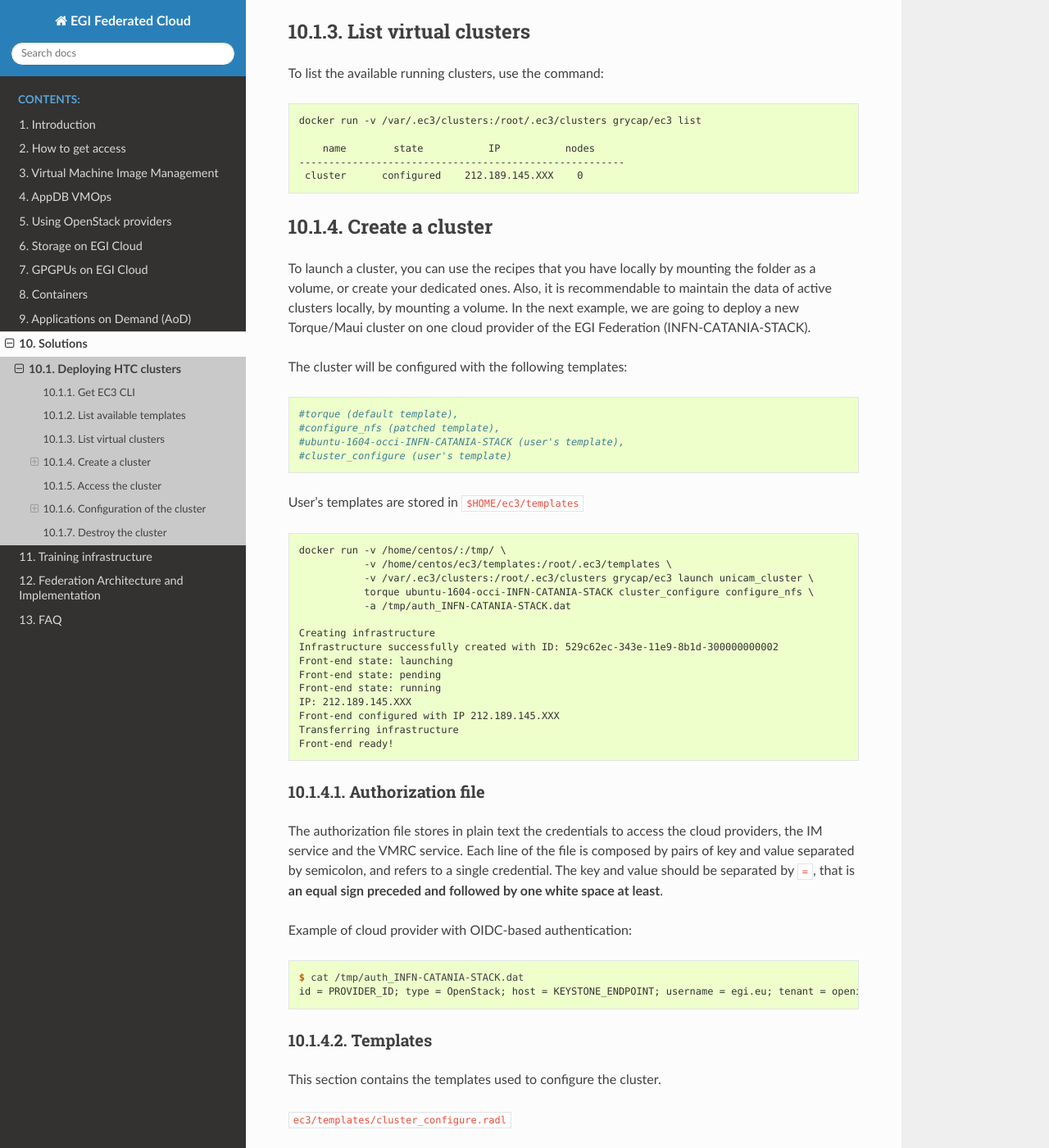
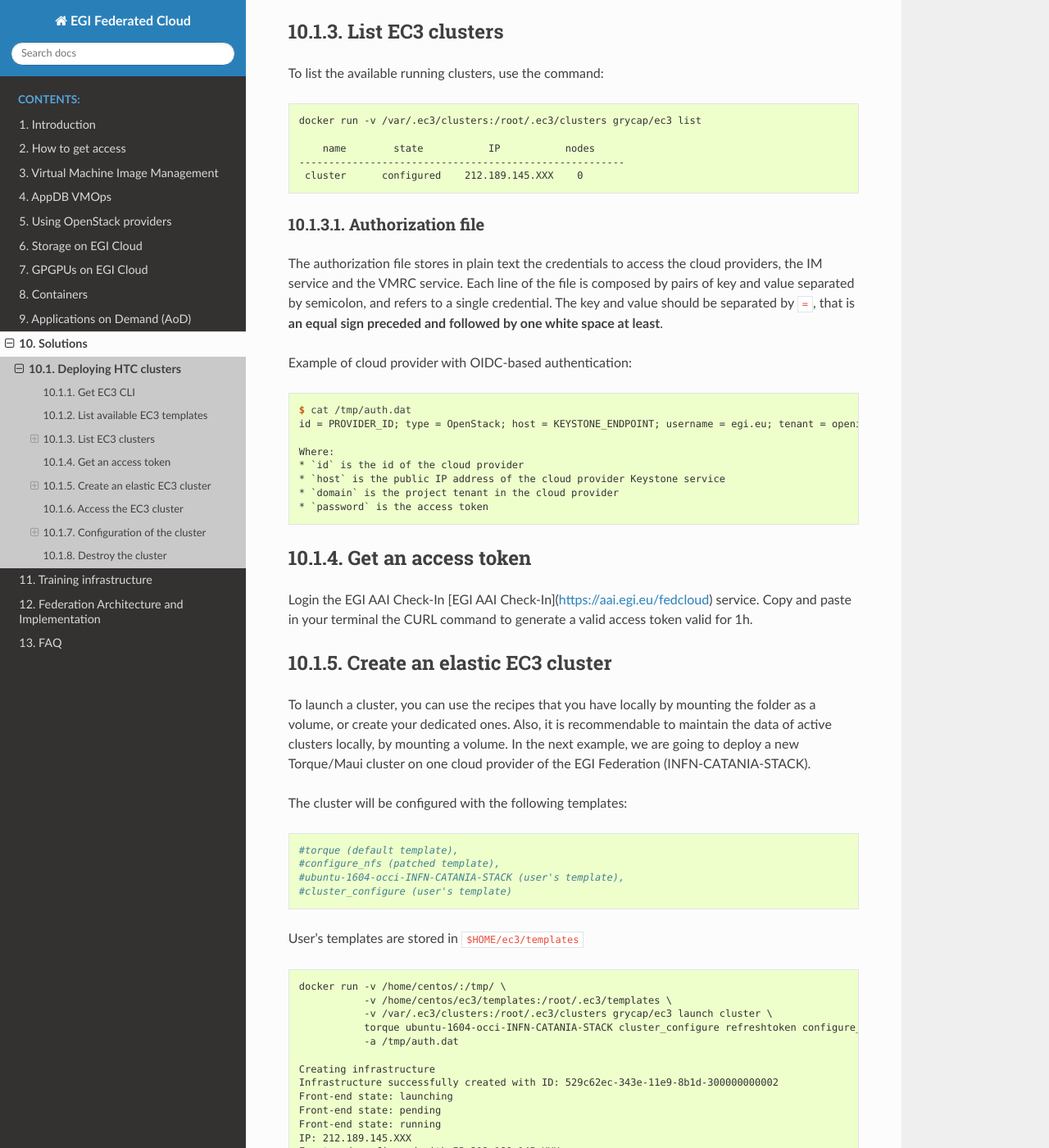
Before and after one commit to EGI-Federation/fedcloud-documentation, a Sphinx documentation site: the page built from source/solutions/htc.rst, in a window 1280 px wide and 1400 px high, scrolled down 892 px. Shown: the whole window at 82% size. Built offline with Sphinx 7.4.7 and the Read the Docs theme 2.0.0, drawn with Linux system fonts in a browser that asks for light colours; some of the changed text lies outside the part shown.

Commit message:
Update htc.rst (#24)

```diff
--- a/source/solutions/htc.rst
+++ b/source/solutions/htc.rst
@@ -17,8 +17,8 @@ used instead of installing the CLI. You can download it with
 
 That will allow you to exploit all the potential of EC3 from your computer.
 
-List available templates
-------------------------
+List available EC3 templates
+----------------------------
 
 To list the available templates, use the command:
 
@@ -42,8 +42,8 @@ To list the available templates, use the command:
    ubuntu-azure        images      Ubuntu 12.04 amd64 on Azure.
    ubuntu-ec2          images      Ubuntu 14.04 amd64 on EC2.
 
-List virtual clusters
----------------------
+List EC3 clusters
+------------------
 
 To list the available running clusters, use the command:
 
@@ -55,8 +55,36 @@ To list the available running clusters, use the command:
    -------------------------------------------------------
     cluster      configured    212.189.145.XXX    0
 
-Create a cluster
-----------------
+
+Authorization file
+^^^^^^^^^^^^^^^^^^
+
+The authorization file stores in plain text the credentials to access the cloud
+providers, the IM service and the VMRC service. Each line of the file is
+composed by pairs of key and value separated by semicolon, and refers to a
+single credential. The key and value should be separated by ``=``, that is
+**an equal sign preceded and followed by one white space at least**.
+
+Example of cloud provider with OIDC-based authentication:
+
+.. code-block:: console
+
+   $ cat /tmp/auth.dat
+   id = PROVIDER_ID; type = OpenStack; host = KEYSTONE_ENDPOINT; username = egi.eu; tenant = openid; domain = DOMAIN_NAME; auth_version = 3.x_oidc_access_token; password = OIDC_ACCESS_TOKEN
+
+   Where:
+   * `id` is the id of the cloud provider
+   * `host` is the public IP address of the cloud provider Keystone service
+   * `domain` is the project tenant in the cloud provider
+   * `password` is the access token
+
+Get an access token
+-------------------
+Login the EGI AAI Check-In [EGI AAI Check-In](https://aai.egi.eu/fedcloud) service.
+Copy and paste in your terminal the CURL command to generate a valid access token valid for 1h.
+
+Create an elastic EC3 cluster
+-----------------------------
 
 To launch a cluster, you can use the recipes that you have locally by mounting
 the folder as a volume, or create your dedicated ones. Also, it is
@@ -79,9 +107,9 @@ User’s templates are stored in ``$HOME/ec3/templates``
 
    docker run -v /home/centos/:/tmp/ \
               -v /home/centos/ec3/templates:/root/.ec3/templates \
-              -v /var/.ec3/clusters:/root/.ec3/clusters grycap/ec3 launch unicam_cluster \
-              torque ubuntu-1604-occi-INFN-CATANIA-STACK cluster_configure configure_nfs \
-              -a /tmp/auth_INFN-CATANIA-STACK.dat
+              -v /var/.ec3/clusters:/root/.ec3/clusters grycap/ec3 launch cluster \
+              torque ubuntu-1604-occi-INFN-CATANIA-STACK cluster_configure refreshtoken configure_nfs \
+              -a /tmp/auth.dat
 
    Creating infrastructure
    Infrastructure successfully created with ID: 529c62ec-343e-11e9-8b1d-300000000002
@@ -93,22 +121,6 @@ User’s templates are stored in ``$HOME/ec3/templates``
    Transferring infrastructure
    Front-end ready!
 
-Authorization file
-^^^^^^^^^^^^^^^^^^
-
-The authorization file stores in plain text the credentials to access the cloud
-providers, the IM service and the VMRC service. Each line of the file is
-composed by pairs of key and value separated by semicolon, and refers to a
-single credential. The key and value should be separated by ``=``, that is
-**an equal sign preceded and followed by one white space at least**.
-
-Example of cloud provider with OIDC-based authentication:
-
-.. code-block:: console
-
-   $ cat /tmp/auth_INFN-CATANIA-STACK.dat
-   id = PROVIDER_ID; type = OpenStack; host = KEYSTONE_ENDPOINT; username = egi.eu; tenant = openid; domain = DOMAIN_NAME; auth_version = 3.x_oidc_access_token; password = OIDC_ACCESS_TOKEN
-
 Templates
 ^^^^^^^^^
 
@@ -116,7 +128,7 @@ This section contains the templates used to configure the cluster.
 
 ``ec3/templates/cluster_configure.radl``
 
-.. code-block::
+.. code-block:: console
 
    configure front (
    @begin
@@ -214,9 +226,9 @@ This section contains the templates used to configure the cluster.
    @end
    )
 
-``ubuntu-1604-occi-INFN-CATANIA-STACK.radl``:
+``ubuntu-1604-occi-INFN-CATANIA-STACK.radl``
 
-.. code-block::
+.. code-block:: console
 
    description ubuntu-1604-occi-INFN-CATANIA-STACK (
        kind = 'images' and
@@ -247,7 +259,7 @@ This section contains the templates used to configure the cluster.
 
 ``configure_nfs.radl``
 
-.. code-block::
+.. code-block:: console
 
    # http://www.server-world.info/en/note?os=CentOS_6&p=nfs&f=1
    # http://www.server-world.info/en/note?os=CentOS_7&p=nfs
@@ -296,16 +308,16 @@ This section contains the templates used to configure the cluster.
      template = 'openports'
    )
 
-Access the cluster
-------------------
+Access the EC3 cluster
+----------------------
 
 To access the cluster, use the command:
 
 .. code-block:: console
 
-   docker run -ti -v /var/.ec3/clusters:/root/.ec3/clusters grycap/ec3 ssh unicam_cluster
+   docker run -ti -v /var/.ec3/clusters:/root/.ec3/clusters grycap/ec3 ssh cluster
 
-   Warning: Permanently added '212.189.145.140' (ECDSA) to the list of known hosts.
+   Warning: Permanently added '212.189.145.XXX' (ECDSA) to the list of known hosts.
    Welcome to Ubuntu 14.04.5 LTS (GNU/Linux 3.13.0-164-generic x86_64)
     * Documentation:  https://help.ubuntu.com/
    Last login: Tue Feb 19 13:04:45 2019 from servproject.i3m.upv.es
@@ -382,7 +394,7 @@ To destroy the running cluster, use the command:
 
 .. code-block:: console
 
-   docker run -ti -v /var/.ec3/clusters:/root/.ec3/clusters grycap/ec3 destroy unicam_cluster
+   docker run -ti -v /var/.ec3/clusters:/root/.ec3/clusters grycap/ec3 destroy cluster
    WARNING: you are going to delete the infrastructure (including frontend and nodes).
    Continue [y/N]? y
    Success deleting the cluster!
```
